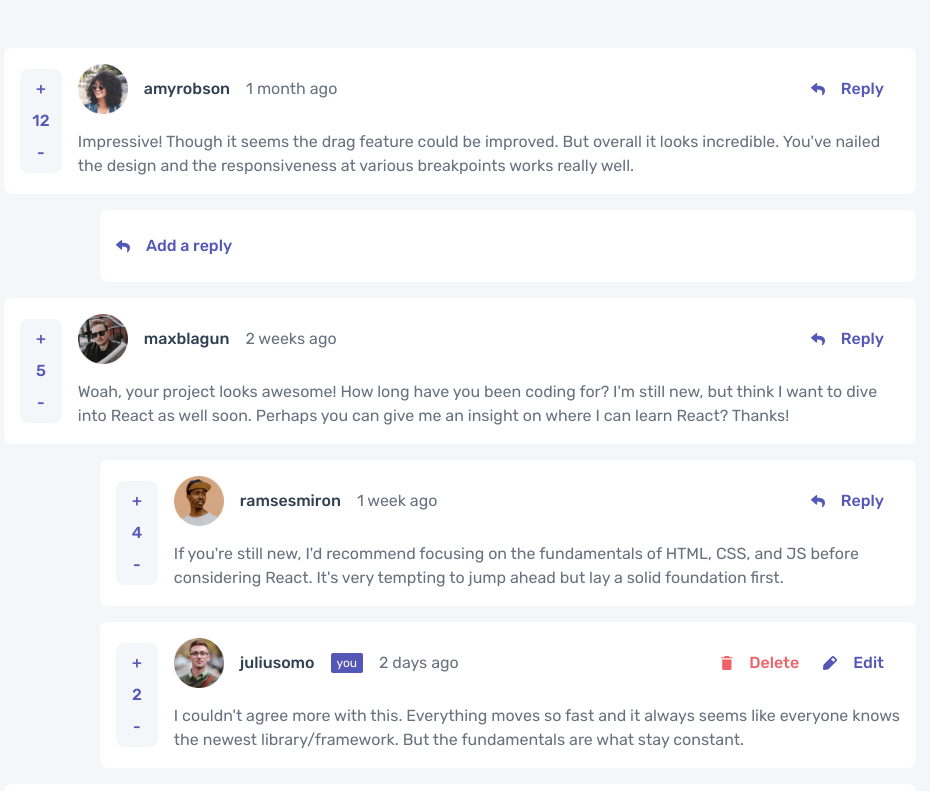
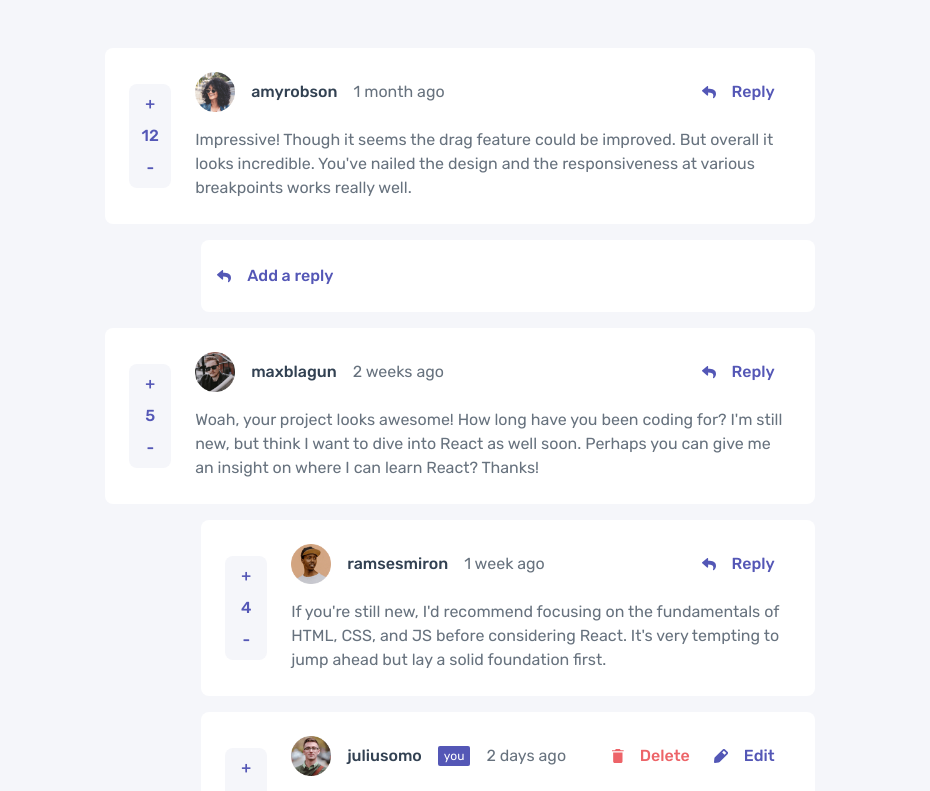
Before and after one commit to jadetrue/interactive-comments-section, a React (Vite) app: page / in a window 1280 px wide. Shown: the top 791 px of the page, without its empty margins (180-1110 px from the left). Built offline with nearby package versions, Linux system fonts and the light colour scheme.

Commit message:
update foundation styles and add modal component

```diff
--- a/src/App.jsx
+++ b/src/App.jsx
@@ -2,12 +2,20 @@ import "./index.css";
 import CommentList from "./components/CommentsList";
 import data from "./assets/data";
 import NewComment from "./components/NewComment";
+// import Modal from "./components/Modal";
 
 function App() {
   return (
-    <div className="m-auto md:w-3/4">
+    <div className="m-auto md:w-7/12">
       <CommentList comments={data.comments} currentUser={data.currentUser} />
       <NewComment currentUser={data.currentUser} />
+
+      {/* <Modal
+        title="Delete comment"
+        content="Are you sure you want to delete this comment? This will remove the comment and can't be undone."
+        confirm="Yes, delete"
+        cancel="No, cancel"
+      /> */}
     </div>
   );
 }
--- a/src/components/Button.tsx
+++ b/src/components/Button.tsx
@@ -6,7 +6,7 @@ import { ReactComponent as Delete } from "../assets/images/icon-delete.svg"
 interface ButtonProps {
   name: string;
   onClick: () => void;
-  type?: "danger" | "success" | "neutral" | "default";
+  type?: "danger" | "success" | "neutral" | "default" | "primary" | "cancel";
   icon?: "edit" | "reply" | "delete";
 }
 
@@ -26,6 +26,12 @@ export const Button: React.FC<ButtonProps> = ({
       }
       case "neutral": {
         return "text-primary-400";
+      }
+      case "primary": {
+        return "bg-light-400 text-light-100 w-full uppercase"
+      }
+      case "cancel": {
+        return "bg-secondary-500 text-light-100 w-full uppercase"
       }
       default: {
         return "text-primary-400";
@@ -53,7 +59,7 @@ export const Button: React.FC<ButtonProps> = ({
   return (
     <div className="flex flex-row items-center hover:opacity-40 h-fit rounded-lg">
       {icon && iconType(icon)}
-      <button className={`py-2 px-4 h-fit flex gap-2 font-medium text-center rounded-lg ${buttonState(type)} border-none cursor-pointer hover:opacity-100`} onClick={onClick}>
+      <button className={`py-2 px-4 h-fit flex gap-2 font-medium text-center justify-center rounded-lg ${buttonState(type)} border-none cursor-pointer hover:opacity-100`} onClick={onClick}>
         {name}
       </button>
     </div>
--- a/src/components/Comment.tsx
+++ b/src/components/Comment.tsx
@@ -20,8 +20,8 @@ const Comment: React.FC<CommentProps> = ({
     children,
 }) => {
     return (
-        <div className="text-left mt-4 gap-4 bg-white rounded-lg p-4">
-            <div className="flex flex-col-reverse md:flex-row gap-4">
+        <div className="text-left mt-4 gap-4 bg-white rounded-lg p-6">
+            <div className="flex flex-col-reverse md:flex-row gap-6">
                 <div className="flex flex-row justify-between">
                     <Score score={score} />
                     <div className="md:hidden gap-2 self-center">
@@ -31,7 +31,7 @@ const Comment: React.FC<CommentProps> = ({
                 <div className="flex flex-col gap-4">
                     <div className="flex md:flex-row justify-between">
                         <div className="flex flex-row gap-4 items-center">
-                            <img width="50" height="50" src={user.image.png} />
+                            <img width="40" height="40" src={user.image.png} />
                             <p className="font-medium text-light-800">{user.username}</p>
                             {isCurrentUser && <div className="px-1.5 py-0.5 bg-primary-400 text-xs text-light-100 rounded-sm">you</div>}
                             <p className="text-light-400">{createdAt}</p>
--- /dev/null
+++ b/src/components/Modal.tsx
@@ -0,0 +1,32 @@
+import React from "react";
+import { Button } from "./Button";
+
+interface ModalProps {
+    title: string;
+    content: string;
+    confirm: string;
+    cancel: string;
+}
+
+const Modal: React.FC<ModalProps> = ({ title, content, confirm, cancel }) => {
+    return (
+        <div className="bg-light-100 mt-3 rounded-lg py-7 px-8 text-left max-w-sm w-full flex flex-col" >
+            <h3 className="text-light-800 font-semibold mb-2 text-xl">{title}</h3>
+            <p className="text-light-400 mb-4">{content}</p>
+            <div className="grid grid-flow-col gap-4">
+                <Button
+                    name={cancel}
+                    type="primary"
+                    onClick={() => console.log("exit")}
+                />
+                <Button
+                    name={confirm}
+                    type="cancel"
+                    onClick={() => console.log("delete")}
+                />
+            </div>
+        </div>
+    );
+};
+
+export default Modal;
--- a/src/components/NewComment.tsx
+++ b/src/components/NewComment.tsx
@@ -6,7 +6,7 @@ const NewComment: React.FC<Data> = ({ currentUser }) => {
     return (
         <div className="text-left mt-4 gap-4 bg-white rounded-lg p-4 w-full">
             <div className="flex flex-col md:flex-row gap-4 items-start">
-                <img width="50" height="50" src={currentUser.image.png} />
+                <img width="40" height="40" src={currentUser.image.png} />
                 <textarea placeholder="Add a comment..." className="w-full h-40 rounded-sm p-3 text-light-800 border border-light-300 hover:cursor-pointer" />
                 <Button type='success' name="send" onClick={() => console.log("send")} />
             </div>
```
Also changed, not shown: src/index.css (+0 -63 lines).
